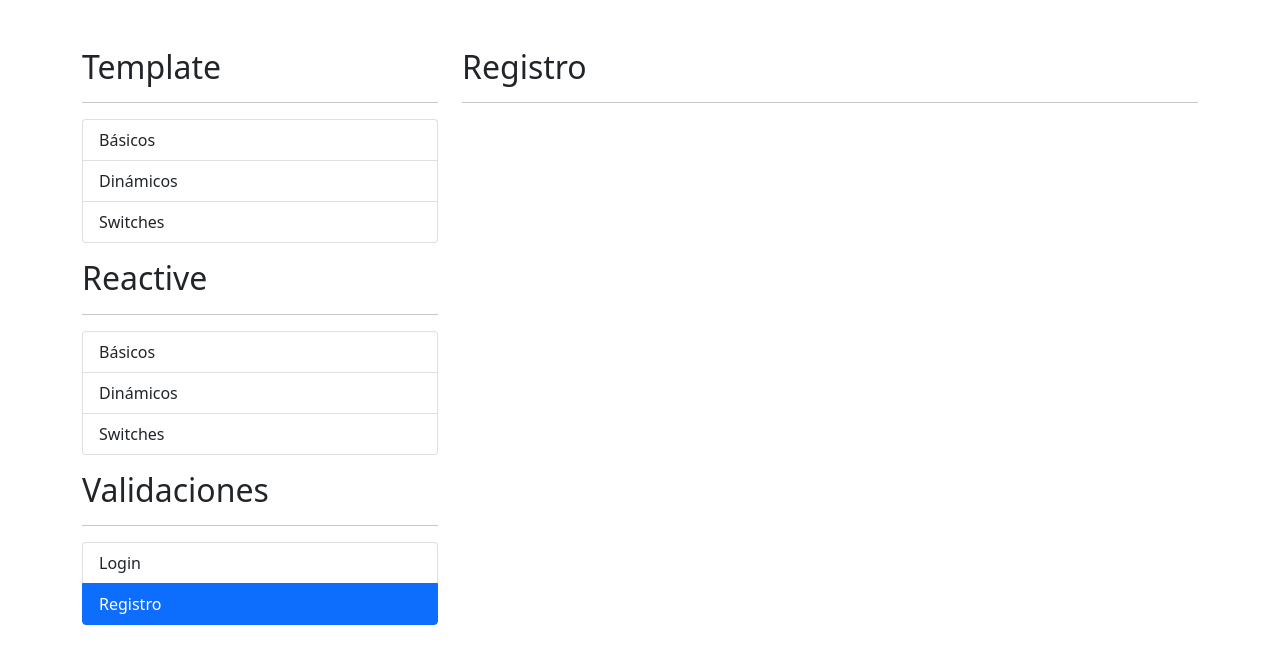
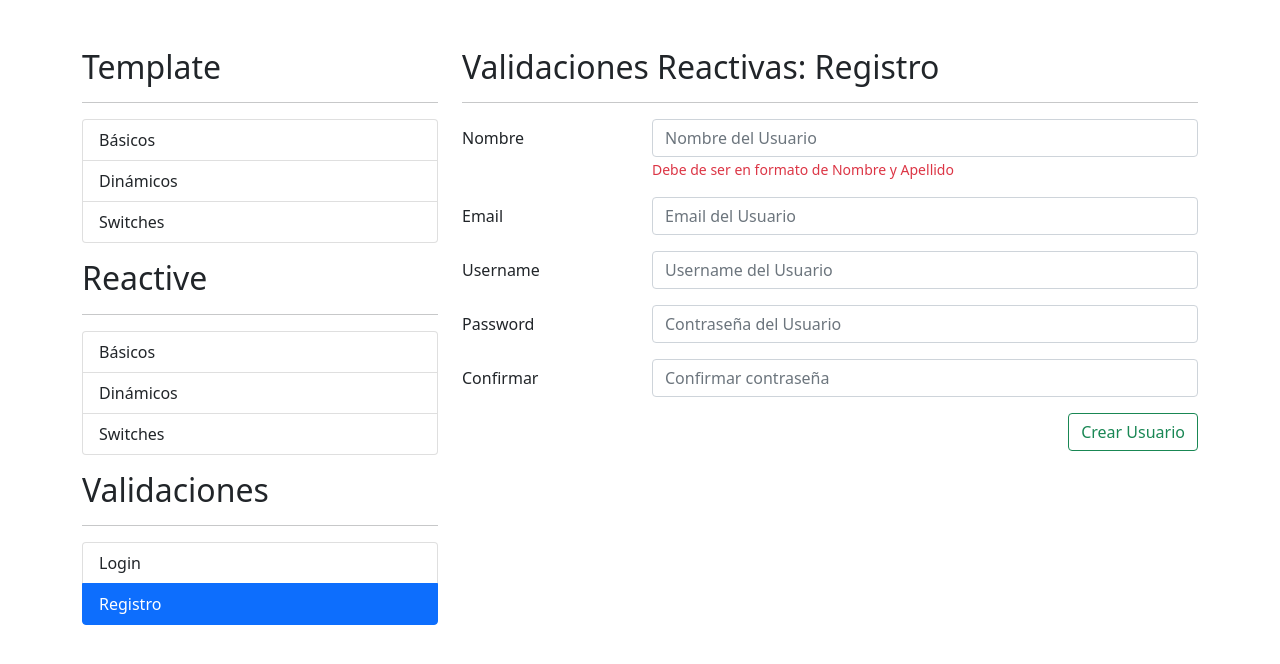
Before and after one commit to fersanti2896/18-curso-angular-formularios-val-man, an Angular app: page /template/basicos in a window 1280 px wide. Both pictures are taken after a click on the item "Registro". Shown: the top 664 px of the page. Built offline with nearby package versions, Linux system fonts and the light colour scheme.

Commit message:
Diseñando la pantalla de registro.component

```diff
--- a/src/app/auth/auth-routing.module.ts
+++ b/src/app/auth/auth-routing.module.ts
@@ -1,5 +1,6 @@
 import { NgModule } from '@angular/core';
 import { RouterModule, Routes } from '@angular/router';
+
 import { LoginComponent } from './pages/login/login.component';
 import { RegistroComponent } from './pages/registro/registro.component';
 
@@ -7,8 +8,8 @@
   {
     path: '',
     children: [
+      { path: 'login', component: LoginComponent },
       { path: 'registro', component: RegistroComponent},
-      { path: 'login', component: LoginComponent },
       { path: '**', redirectTo: 'login' }
     ]
   }
--- a/src/app/auth/pages/registro/registro.component.html
+++ b/src/app/auth/pages/registro/registro.component.html
@@ -1,2 +1,70 @@
-<h2>Registro</h2>
+<h2>Validaciones Reactivas: Registro</h2>
 <hr>
+
+<div class="row">
+    <div class="col">
+        <form autocomplete="off">
+            <!-- Nombre -->
+            <div class="row mb-3">
+                <label class="col-sm-3 col-form-label">Nombre</label>
+                <div class="col-sm-9">
+                    <input  type="text"
+                            class="form-control"
+                            placeholder="Nombre del Usuario">
+
+                    <span class="form-text text-danger">
+                        Debe de ser en formato de Nombre y Apellido
+                    </span>
+                </div>
+            </div>
+
+            <!-- Email -->
+            <div class="row mb-3">
+                <label class="col-sm-3 col-form-label">Email</label>
+                <div class="col-sm-9">
+                    <input  type="email"
+                            class="form-control"
+                            placeholder="Email del Usuario">
+                </div>
+            </div>
+
+            <!-- Username -->
+            <div class="row mb-3">
+                <label class="col-sm-3 col-form-label">Username</label>
+                <div class="col-sm-9">
+                    <input  type="text"
+                            class="form-control"
+                            placeholder="Username del Usuario">
+                </div>
+            </div>
+
+            <!-- Password -->
+            <div class="row mb-3">
+                <label class="col-sm-3 col-form-label">Password</label>
+                <div class="col-sm-9">
+                    <input  type="password"
+                            class="form-control"
+                            placeholder="Contraseña del Usuario">
+                </div>
+            </div>
+
+            <!-- Password - Confirmar -->
+            <div class="row mb-3">
+                <label class="col-sm-3 col-form-label">Confirmar</label>
+                <div class="col-sm-9">
+                    <input  type="password"
+                            class="form-control"
+                            placeholder="Confirmar contraseña">
+                </div>
+            </div>
+
+            <div class="row">
+                <div class="col">
+                    <button class="btn btn-outline-success float-end">
+                        Crear Usuario
+                    </button>
+                </div>
+            </div>
+        </form>
+    </div>
+</div>
```
